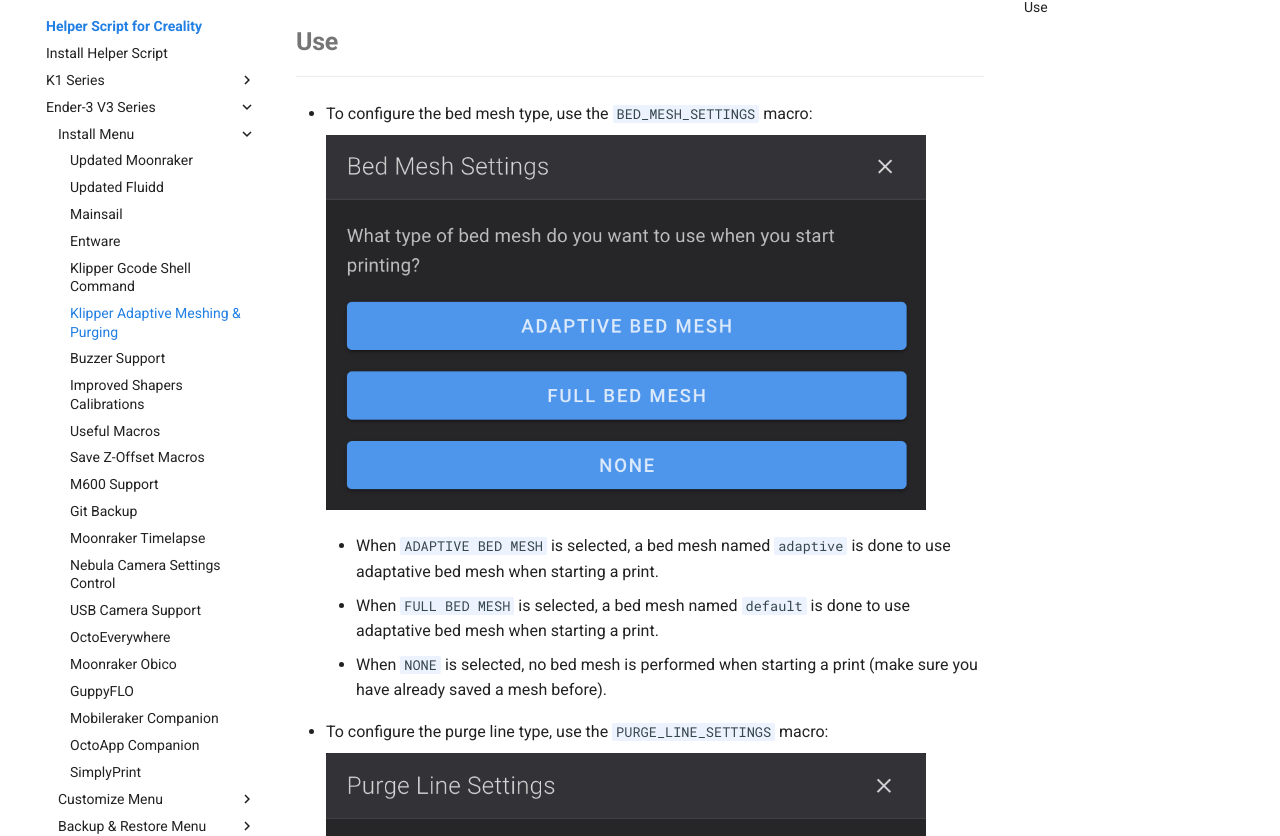
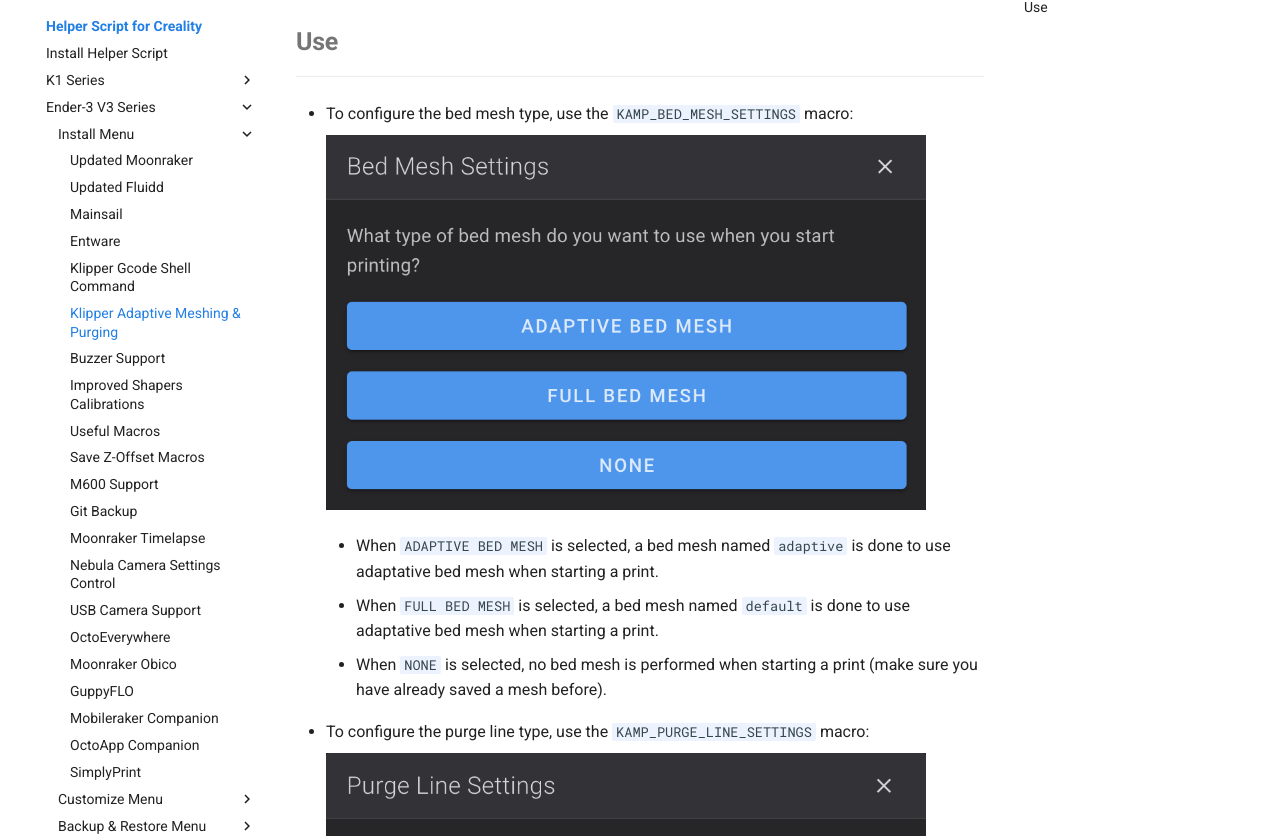
Before and after one commit to Guilouz/Creality-Helper-Script-Wiki, an MkDocs documentation site: the page built from docs/helper-script/klipper-adaptive-meshing-and-purging.md, in a window 1280 px wide and 1400 px high, scrolled down 1443 px. Shown: the part 155-991 px from the top of the window. Built offline with MkDocs 1.6.1 and Material for MkDocs 9.7.7, drawn with Linux system fonts in a browser that asks for light colours; comment, search, counter and statistics services are not loaded.

Commit message:
Update klipper-adaptive-meshing-and-purging.md

```diff
--- a/docs/helper-script/klipper-adaptive-meshing-and-purging.md
+++ b/docs/helper-script/klipper-adaptive-meshing-and-purging.md
@@ -30,7 +30,7 @@ All settings for KAMP are configured by Helper Script, you just need to make sur
 ## Use
 <hr>
 
-- To configure the bed mesh type, use the `BED_MESH_SETTINGS` macro:
+- To configure the bed mesh type, use the `KAMP_BED_MESH_SETTINGS` macro:
 
     <img width="600" src="../../assets/img/KAMP/Bed_Mesh_Settings.png">
 
@@ -40,7 +40,7 @@ All settings for KAMP are configured by Helper Script, you just need to make sur
 
     - When `NONE` is selected, no bed mesh is performed when starting a print (make sure you have already saved a mesh before).
 
-- To configure the purge line type, use the `PURGE_LINE_SETTINGS` macro:
+- To configure the purge line type, use the `KAMP_PURGE_LINE_SETTINGS` macro:
 
     <img width="600" src="../../assets/img/KAMP/Purge_Line_Settings.png">
 
```
